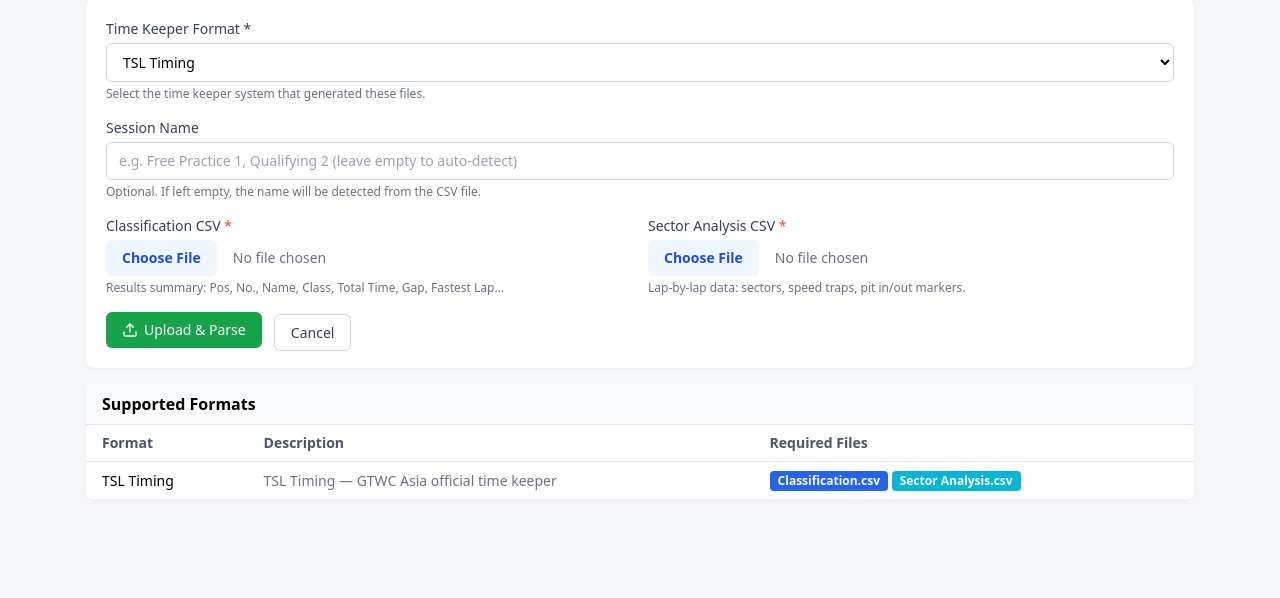
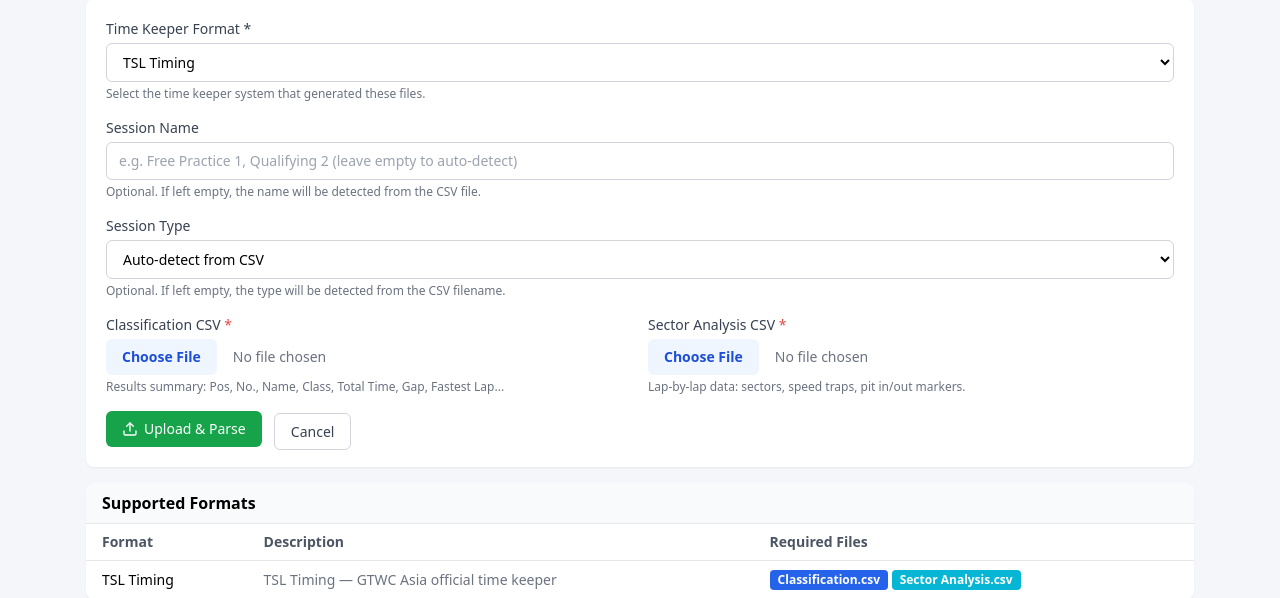
Before and after one commit to Michael-LY/race-timing, a Flask app: page /events/1/upload in a window 1280 px wide. Shown: the part 169-767 px from the top of the page. Run offline with Flask 3, Linux system fonts and the light colour scheme; the visitor is signed in with stand-in values (Sample User, id 1); tables that the repository leaves empty hold one stand-in row (values such as "Sample post"); some libraries are stand-ins or nearby versions.

Commit message:
Update session type ordering, add Pre-Qualifying and Warm-up types
- Update SESSION_TYPES: Paid Test, Practice, Pre-Qualifying, Qualifying, Warm-up, Race
- Add badge colors: Pre-Qualifying (orange), Warm-up (green)
- Add parser keywords for new types
- Add session type dropdown on upload page (auto-detect or manual select)
- Update upload route to use selected session type when provided
- Update session sort order in event detail page

Co-Authored-By: Claude Fable 5 <noreply@anthropic.com>

```diff
--- a/parsers/tsl.py
+++ b/parsers/tsl.py
@@ -27,6 +27,8 @@ class TSLTimingParser(BaseParser):
         "Qualifying": ["qualifying", "qual", "q", "qualification"],
         "Race": ["race", "r"],
         "Paid Test": ["paid test", "paidtest", "paid_test"],
+        "Pre-Qualifying": ["pre-qualifying", "prequalifying", "pre_qualifying", "pre-qual", "prequal"],
+        "Warm-up": ["warm-up", "warmup", "warm_up"],
     }
 
     # ── time parsing ──────────────────────────────────────────────
--- a/routes.py
+++ b/routes.py
@@ -304,12 +304,13 @@ def upload(event_id):
         if tk:
             event.time_keeper_id = tk.id
 
-        # Create session — use custom name if provided, otherwise parser default
+        # Create session — use custom name/type if provided, otherwise parser default
         custom_name = request.form.get("session_name", "").strip()
+        custom_type = request.form.get("session_type", "").strip()
         session = Session(
             event_id=event.id,
             name=custom_name if custom_name else data.get("session_name", "Untitled"),
-            session_type=data.get("session_type", "Practice"),
+            session_type=custom_type if custom_type else data.get("session_type", "Practice"),
             start_time=datetime.utcnow(),
         )
         db.session.add(session)
@@ -386,7 +387,7 @@ def upload(event_id):
         flash(msg, "success")
         return redirect(url_for("main.session_detail", session_id=session.id))
 
-    return render_template("upload.html", event=event, parsers=parsers, selected_parser=selected_parser)
+    return render_template("upload.html", event=event, parsers=parsers, selected_parser=selected_parser, session_types=SESSION_TYPES)
 
 
 # ---------------------------------------------------------------------------
@@ -621,7 +622,7 @@ def session_delete(session_id):
 # ---------------------------------------------------------------------------
 # Edit session
 # ---------------------------------------------------------------------------
-SESSION_TYPES = ["Practice", "Qualifying", "Race", "Paid Test"]
+SESSION_TYPES = ["Paid Test", "Practice", "Pre-Qualifying", "Qualifying", "Warm-up", "Race"]
 
 
 @bp.route("/sessions/<int:session_id>/edit", methods=["GET", "POST"])
--- a/templates/base.html
+++ b/templates/base.html
@@ -26,6 +26,8 @@
         .session-badge-Qualifying { background: #e67e22; }
         .session-badge-Race { background: #e74c3c; }
         .session-badge-Paid\ Test, .session-badge-Paid_Test { background: #8e44ad; }
+        .session-badge-Pre-Qualifying, .session-badge-Pre_Qualifying { background: #d35400; }
+        .session-badge-Warm-up, .session-badge-Warm_Up { background: #27ae60; }
         .table-hover tbody tr:hover { background-color: #eff6ff; }
         .sortable { cursor: pointer; user-select: none; white-space: nowrap; }
         .sortable:hover { background-color: rgba(0,0,0,0.05); }
--- a/templates/event_detail.html
+++ b/templates/event_detail.html
@@ -107,7 +107,7 @@
 
 {% block scripts %}
 <script>
-const TYPE_ORDER = { 'Practice': 0, 'Paid Test': 1, 'Qualifying': 2, 'Race': 3 };
+const TYPE_ORDER = { 'Paid Test': 0, 'Practice': 1, 'Pre-Qualifying': 2, 'Qualifying': 3, 'Warm-up': 4, 'Race': 5 };
 let currentSort = '';
 let sortAsc = true;
 
--- a/templates/upload.html
+++ b/templates/upload.html
@@ -33,6 +33,17 @@
                 <input type="text" class="w-full border border-gray-300 rounded-md px-3 py-2 text-sm focus:outline-none focus:ring-2 focus:ring-blue-500 focus:border-blue-500" id="session_name"
                        name="session_name" placeholder="e.g. Free Practice 1, Qualifying 2 (leave empty to auto-detect)">
                 <p class="text-xs text-gray-500 mt-1">Optional. If left empty, the name will be detected from the CSV file.</p>
+            </div>
+
+            <div class="mb-4">
+                <label for="session_type" class="block text-sm font-medium text-gray-700 mb-1">Session Type</label>
+                <select class="w-full border border-gray-300 rounded-md px-3 py-2 text-sm bg-white focus:outline-none focus:ring-2 focus:ring-blue-500 focus:border-blue-500" id="session_type" name="session_type">
+                    <option value="">Auto-detect from CSV</option>
+                    {% for st in session_types %}
+                    <option value="{{ st }}">{{ st }}</option>
+                    {% endfor %}
+                </select>
+                <p class="text-xs text-gray-500 mt-1">Optional. If left empty, the type will be detected from the CSV filename.</p>
             </div>
 
             <div class="grid grid-cols-1 md:grid-cols-2 gap-4" id="fileInputs">
```
